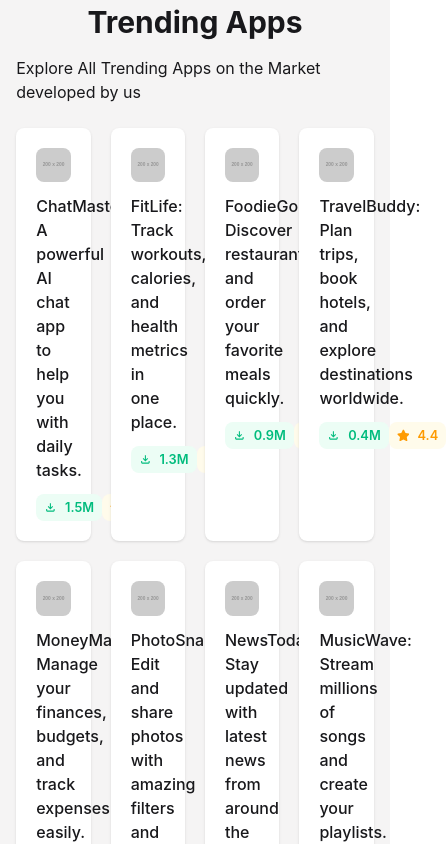
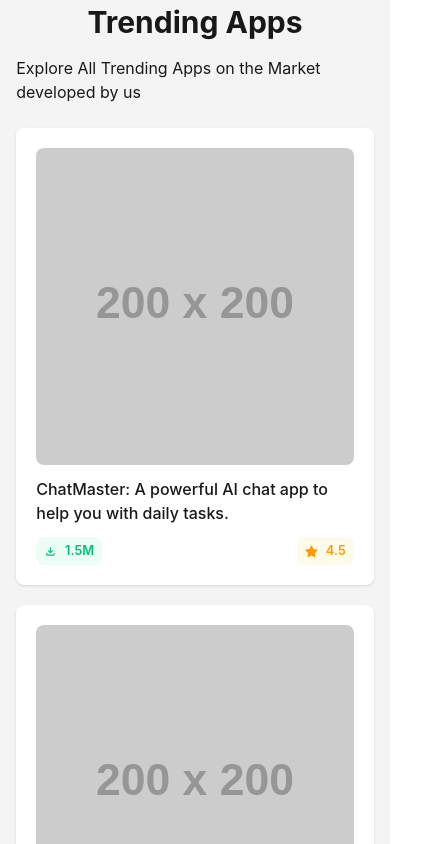
Before and after one commit to Joya322/hero-io, a React (Vite) app: page / in a window 390 px wide. Shown: the part 1060-1904 px from the top of the page, 446 px wide, since content can reach past the window. Built offline with nearby package versions, Linux system fonts and the light colour scheme.

Commit message:
made trending apps container responsive for all devices

```diff
--- a/src/components/main/trendingApps/TrendingApps.jsx
+++ b/src/components/main/trendingApps/TrendingApps.jsx
@@ -12,7 +12,7 @@
           Explore All Trending Apps on the Market developed by us
         </p>
 
-        <div className="grid grid-cols-4 gap-5">
+        <div className="grid grid-cols-1 md:grid-cols-2 lg:grid-cols-4 gap-5">
           {apps.slice(0, 8).map((app) => (
             <TrendingApp key={app.id} app={app} />
           ))}
```
